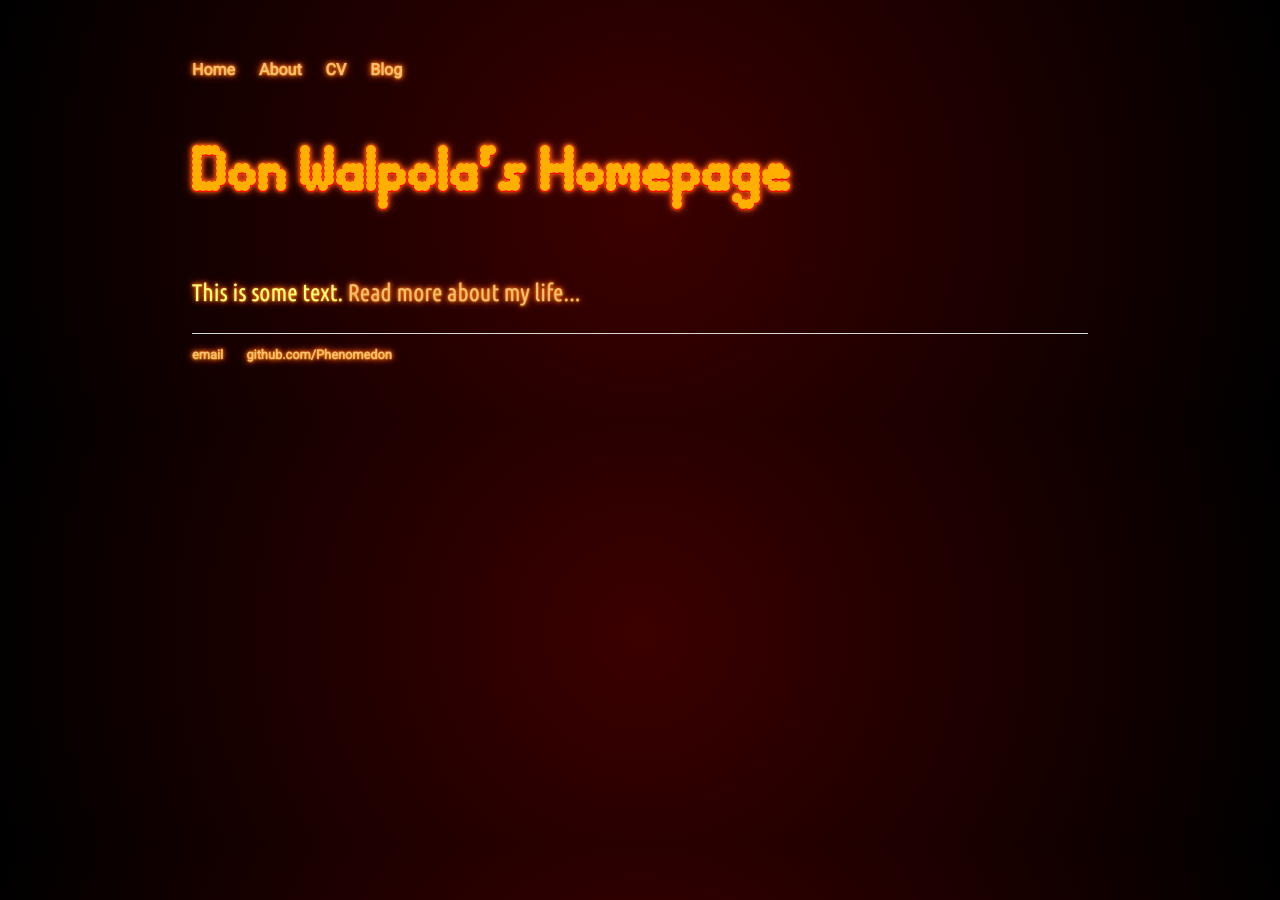
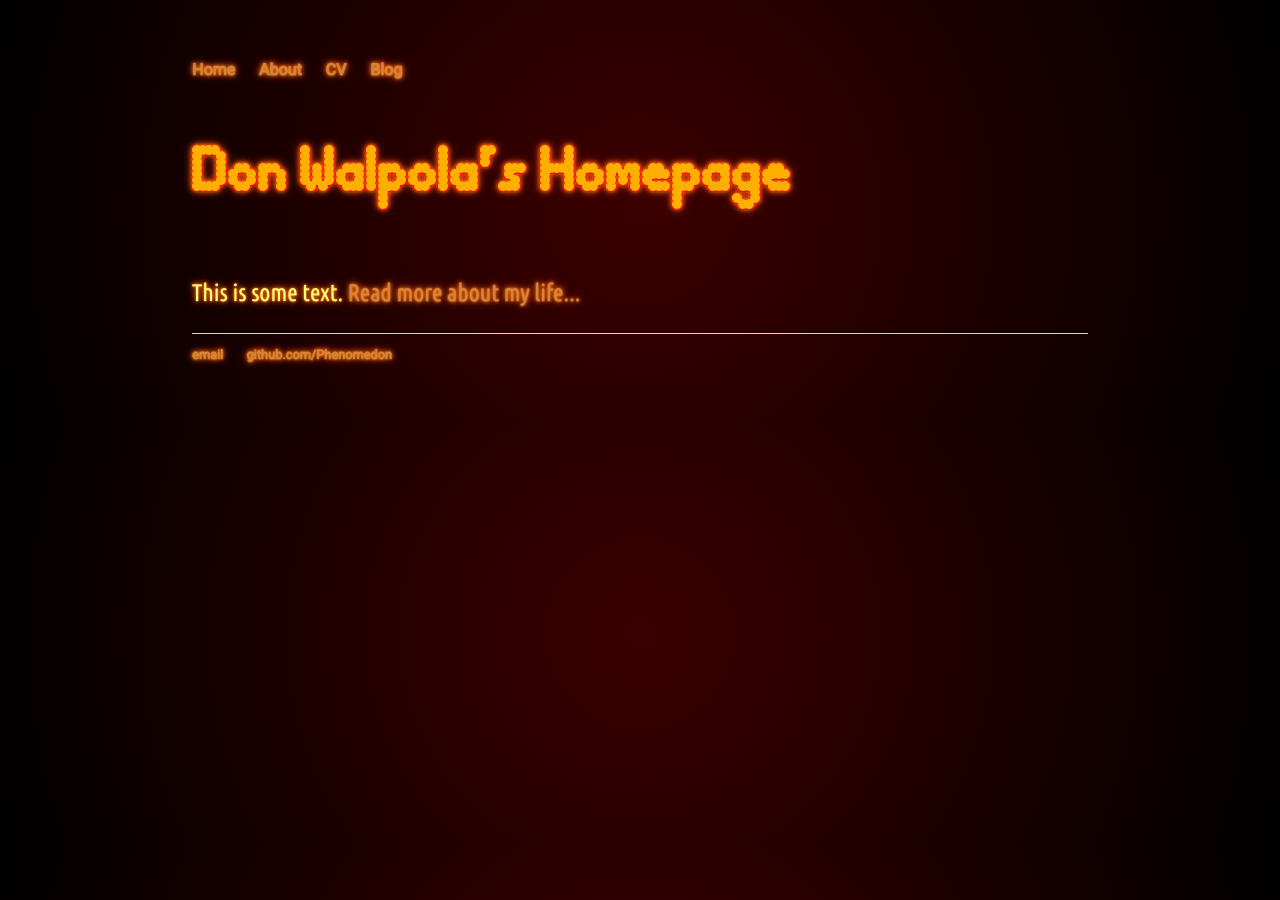
Before and after one commit to Phenomedon/Phenomedon.github.io, a Jekyll site: the page built from index.html, in a window 1280 px wide. Built offline with Jekyll 4.4.1, drawn with Linux system fonts in a browser that asks for light colours; some web fonts are replaced.

Commit message:
Update main.css

```diff
--- a/css/main.css
+++ b/css/main.css
@@ -36,7 +36,7 @@ nav ul li, footer ul li {
 }
 a {
     text-decoration: none;
-    color: #f4bf75;
+    color: #d28445;
 }
 a:hover {
     text-decoration: underline;
```
